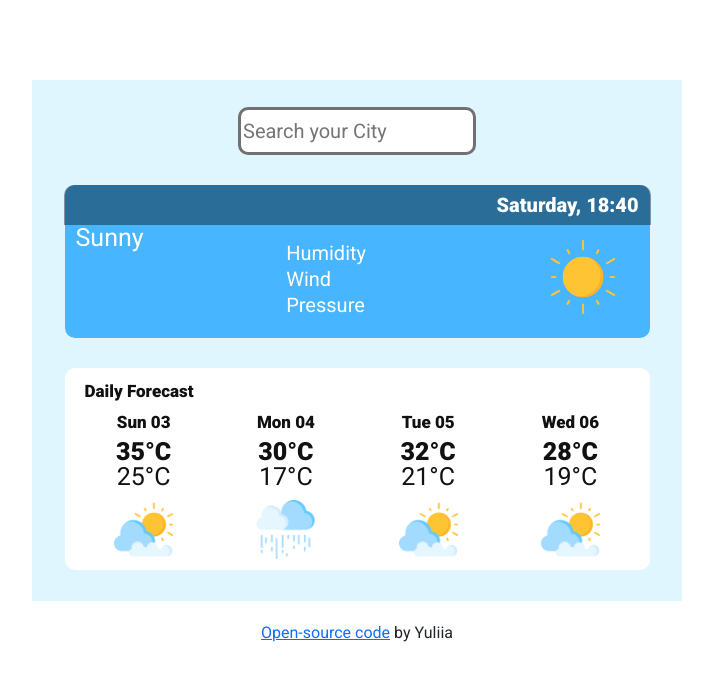
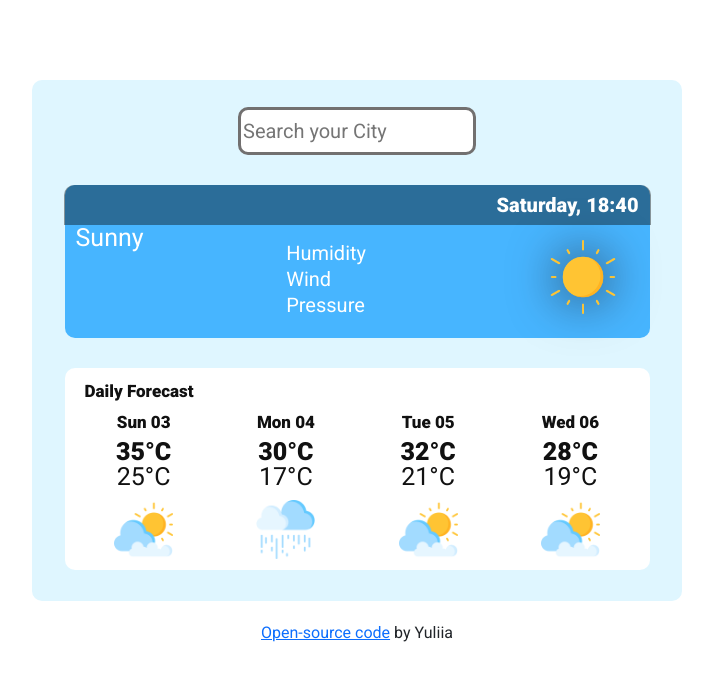
Before and after one commit to jam4jm/WeatherCheck, a plain HTML site: page index.html in a window 1280 px wide. Shown: the whole page, without its empty margins (283-996 px from the left). Drawn offline with nearby package versions, Linux system fonts and the light colour scheme.

Commit message:
current weather style
added dropshadow to the current weather icon;
added border radius to the main container

```diff
--- a/src/style.css
+++ b/src/style.css
@@ -5,6 +5,7 @@ body {
   display: block;
   margin: 0 auto;
   background-color: #dff6ff;
+  border-radius: 10px;
   width: 650px;
   max-width: 100%;
   padding-bottom: 1px;
@@ -73,6 +74,7 @@ input[type="text"] {
   padding-top: 20%;
   width: 100%;
   max-width: 170px;
+  filter: drop-shadow(0 0 25px rgba(22, 0, 0, 0.784));
 }
 .nowWeather,
 .weatherDetailsTitle {
```
